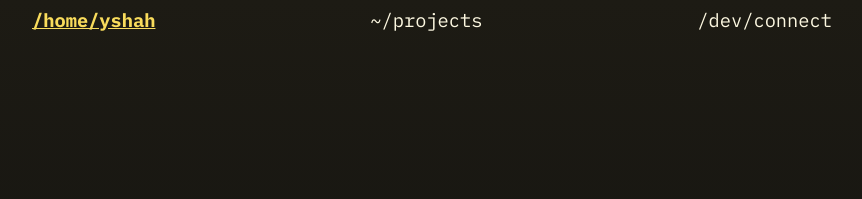
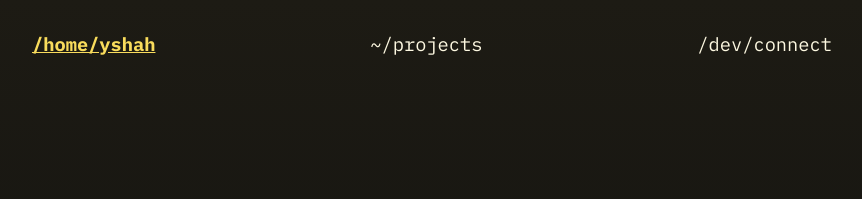
Before and after one commit to Paroxysmisch/personal-website, a plain HTML site: page index.html in a window 1280 px wide. Shown: the top 199 px of the page, without its empty margins (216-1078 px from the left). Drawn offline with Linux system fonts and the light colour scheme; a web font is replaced by a local one.

Commit message:
Added animated underline effect to navbar and increased navbar padding-top to 1.5rem.

```diff
--- a/css/style.css
+++ b/css/style.css
@@ -28,11 +28,34 @@ body {
 	justify-content: space-between;
 	font-size: 1.17rem;
 	color: var(--yellow-0);
+	padding-top: 1.5rem;
 }
 
-.navbar a:hover {
-	text-decoration: underline;
+.navbar a {
+	display: inline-block;
+	position: relative;
+}
+
+.navbar a:after {
+	content: '';
+	position: absolute;
+	width: 100%;
+	transform: scaleX(0);
+	height: 2px;
+	bottom: 2px;
+	left: 0;
+	background-color: var(--yellow-0);
+	transform-origin: bottom right;
+	transition: transform 0.15s ease-out;
+}
+
+.navbar a:not(.selected-navbar):hover {
 	font-weight: bold;
+}
+
+.navbar a:not(.selected-navbar):hover:after {
+	transform: scaleX(1);
+	transform-origin: bottom left;
 }
 
 .selected-navbar {
```
Also changed, not shown: index.html (+1 -1 lines).
